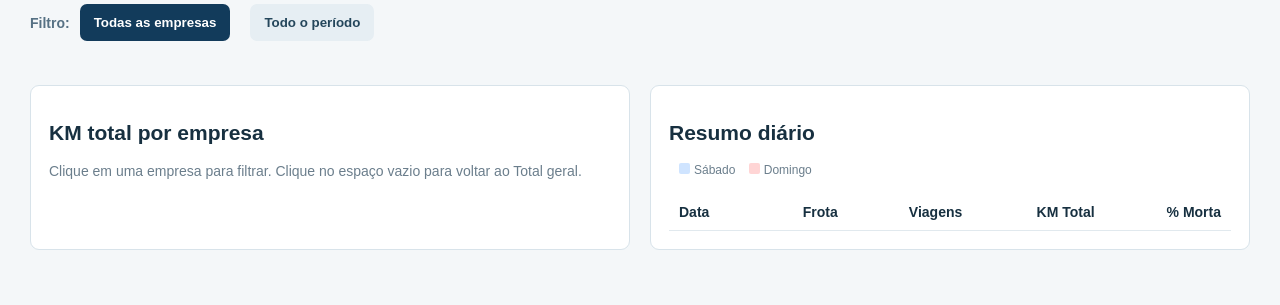
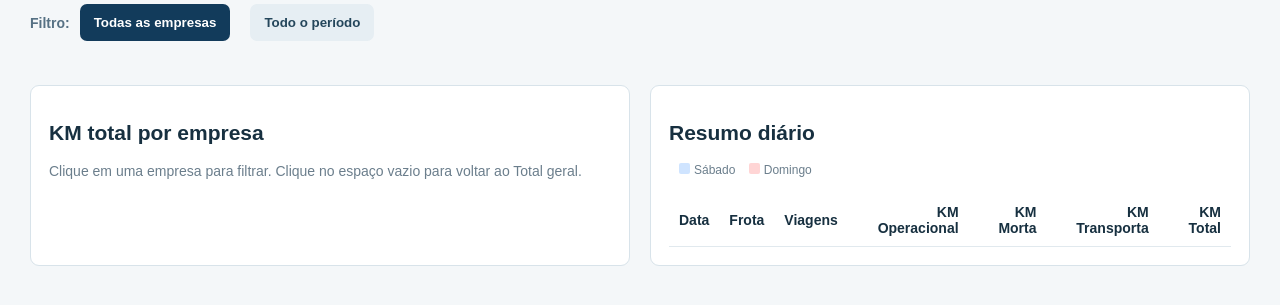
Before and after one commit to RickVieras/KM-X-DIA, a Flask app: page / in a window 1280 px wide. Shown: the part 221-526 px from the top of the page. Run offline with Flask 3, Linux system fonts and the light colour scheme; lists and menus that the app fills with data are empty.

Commit message:
Exibe KM operacional morta e Transporta por dia

```diff
--- a/km_x_dia_online/templates/index.html
+++ b/km_x_dia_online/templates/index.html
@@ -14,7 +14,7 @@
 <p id="status" class="status">Carregando dados...</p>
 <section class="filters"><span class="filter-label">Filtro:</span><button id="allCompanies" class="chip active" onclick="selecionarEmpresa('')">Todas as empresas</button><span id="companyFilters"></span><button id="clearDay" class="chip" onclick="selecionarDia('')">Todo o período</button></section>
 <section id="cards" class="metrics"></section>
-<section class="grid"><article class="panel"><h2>KM total por empresa</h2><div class="sub">Clique em uma empresa para filtrar. Clique no espaço vazio para voltar ao Total geral.</div><div id="empresas" class="bars"></div></article><article class="panel"><h2>Resumo diário</h2><div class="legend"><i class="sat"></i>Sábado <i class="sun"></i>Domingo</div><table><thead><tr><th>Data</th><th>Frota</th><th>Viagens</th><th>KM Total</th><th>% Morta</th></tr></thead><tbody id="dias"></tbody></table></article></section>
+<section class="grid"><article class="panel"><h2>KM total por empresa</h2><div class="sub">Clique em uma empresa para filtrar. Clique no espaço vazio para voltar ao Total geral.</div><div id="empresas" class="bars"></div></article><article class="panel"><h2>Resumo diário</h2><div class="legend"><i class="sat"></i>Sábado <i class="sun"></i>Domingo</div><table><thead><tr><th>Data</th><th>Frota</th><th>Viagens</th><th>KM Operacional</th><th>KM Morta</th><th>KM Transporta</th><th>KM Total</th></tr></thead><tbody id="dias"></tbody></table></article></section>
 </main>
 <script>
 const statusEl=document.getElementById('status'),cardsEl=document.getElementById('cards'),empresasEl=document.getElementById('empresas'),diasEl=document.getElementById('dias'),companyFilters=document.getElementById('companyFilters'),allCompanies=document.getElementById('allCompanies'),clearDay=document.getElementById('clearDay');
```
